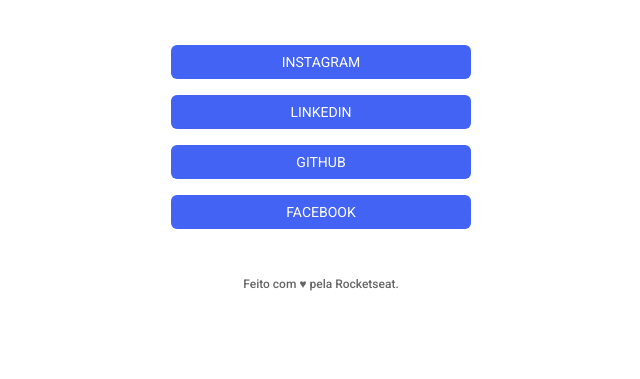
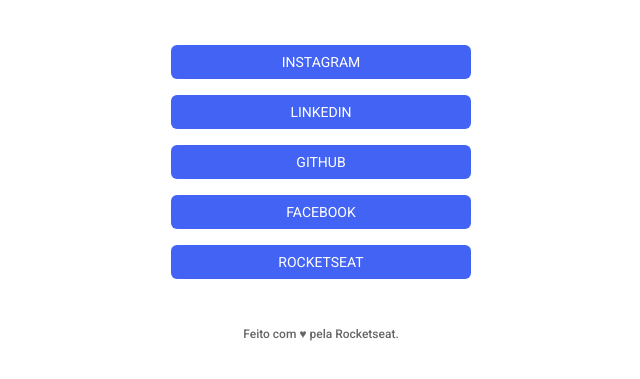
Before and after one commit to andrejesusma/linkPorti, a plain HTML site: page index.html in a window 1280 px wide. Shown: the part 261-640 px from the top of the page, without its empty margins (319-959 px from the left). Drawn offline with Linux system fonts and the light colour scheme.

Commit message:
addnewbutton

```diff
--- a/index.html
+++ b/index.html
@@ -35,10 +35,10 @@
                     <a href="https://www.facebook.com/andjema/" target="_blank">
                     Facebook</a>
                 </li>
-                <!--li>
-                    <a href="#" target="_blank">
-                    Youtube</a>
-                    </li-->
+                <li>
+                    <a href="https://app.rocketseat.com.br/me/andrejesusma" target="_blank">
+                    Rocketseat</a>
+                </li>
             </ul>
             <footer>
                 Feito com ♥ pela <a href="">Rocketseat</a>.
```
